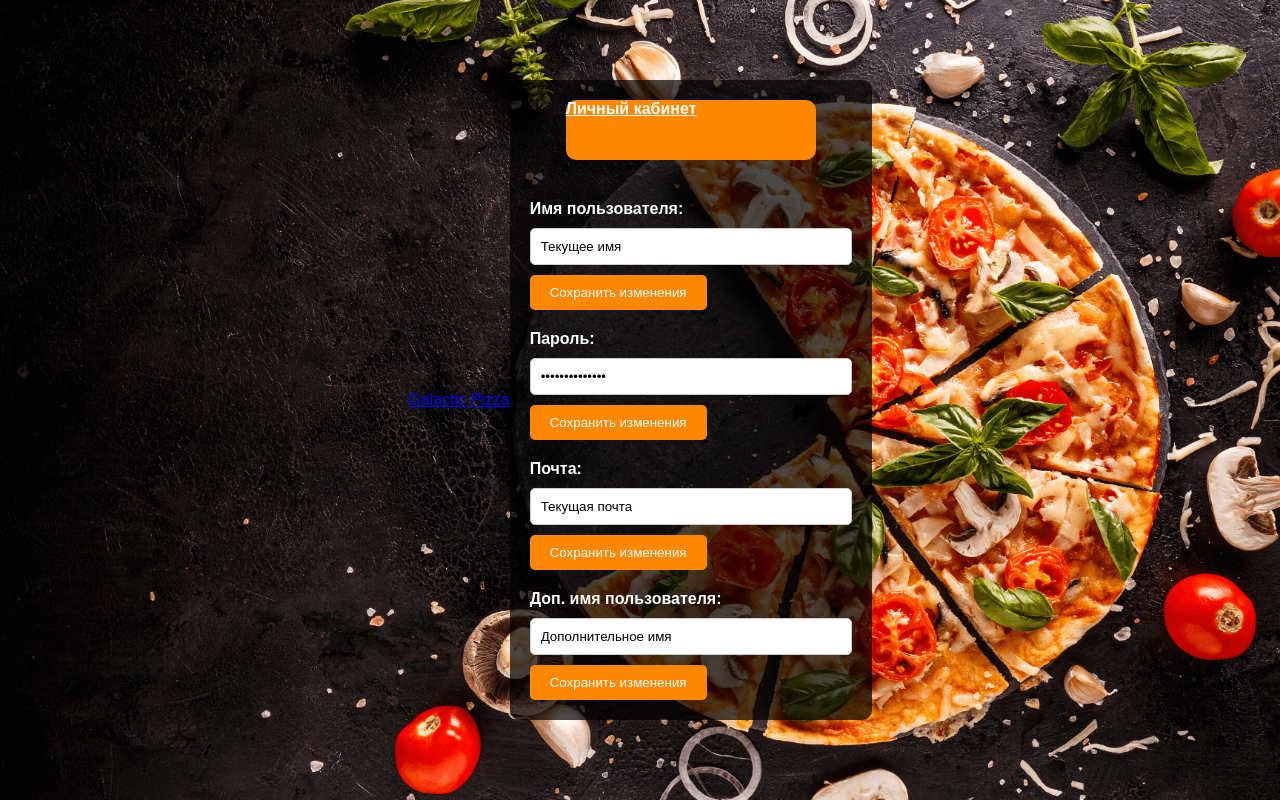
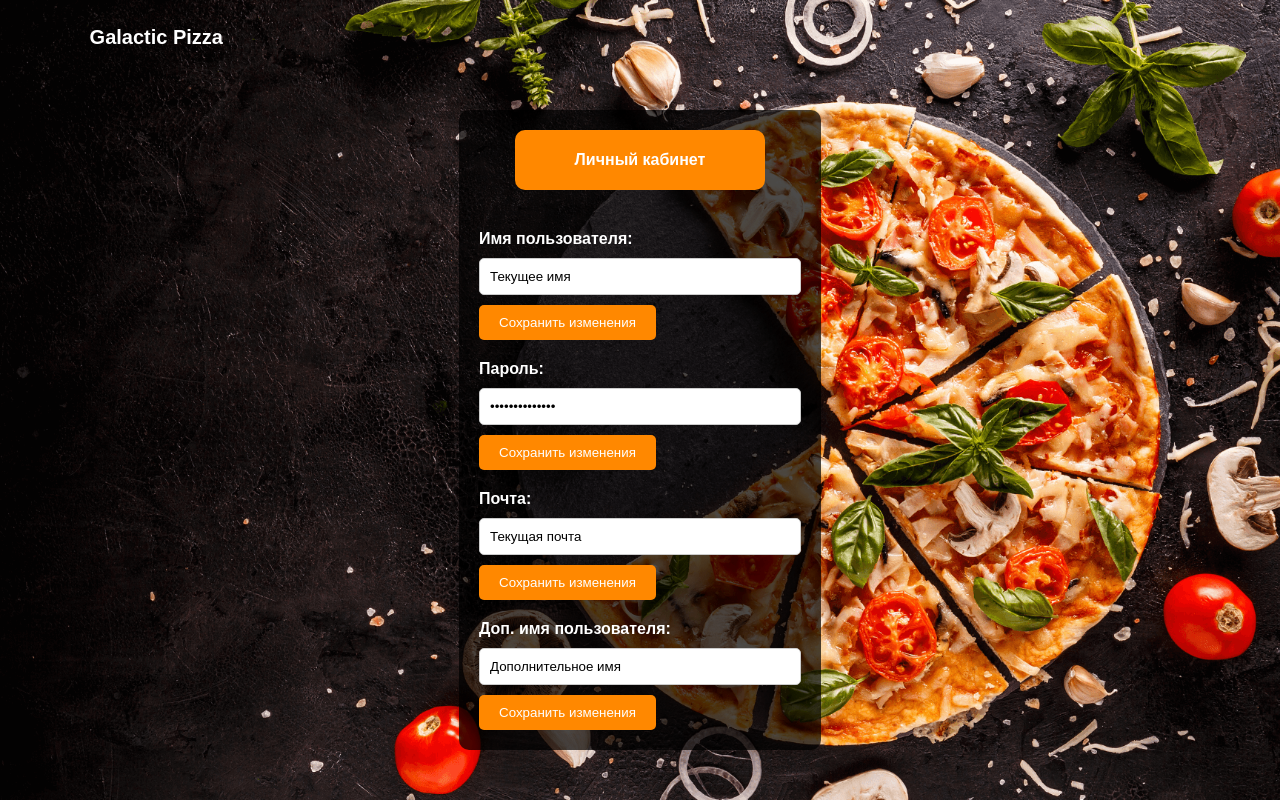
Before and after one commit to LernerF/ITproject, a Django app: page /settings/ in a window 1280 px wide. Run offline with Django 5.2, Linux system fonts and the light colour scheme.

Commit message:
Update settings.css

```diff
--- a/global/website/main/static/main/css/settings.css
+++ b/global/website/main/static/main/css/settings.css
@@ -3,11 +3,36 @@ body {
     justify-content: center;
     align-items: center;
     height: 100vh;
-    background: url('../img/background.png') no-repeat;
+    background-image: url('../img/background.png'); /* Замените 'your-image-url.jpg' на URL вашего изображения */
     background-size: cover;
+    background-repeat: no-repeat;
+    background-attachment: fixed;
     margin: 0;
     font-family: Arial, sans-serif;
     color: white; /* Белый цвет для всех текстов */
+}
+
+header {
+    position: fixed;
+    top: 0;
+    left: 0;
+    right: 0;
+    display: flex;
+    justify-content: space-between;
+    align-items: center;
+    padding: 2% 7%;
+}
+
+header .logo {
+    font-size: 20px;
+    font-weight: 900;
+    color: #fff;
+    transition: .5s;
+    text-decoration: none; /* Убирает подчеркивание ссылки */
+}
+
+header .logo:hover {
+    transform: scale(1.2);
 }
 
 .button-container {
@@ -18,9 +43,13 @@ body {
     background-color: rgba(0, 0, 0, 0.7); /* Матовый цвет контейнера */
     padding: 20px;
     border-radius: 10px;
+    margin-top: 60px; /* Добавлено для учета фиксированного header */
 }
 
 .button {
+    display: flex;
+    justify-content: center;
+    align-items: center;
     width: 250px;
     height: 60px;
     background-color: #ff8800;
@@ -31,6 +60,7 @@ body {
     font-weight: bold;
     cursor: pointer;
     transition: transform 0.3s ease; /* Плавное увеличение */
+    text-decoration: none; /* Убирает подчеркивание ссылки */
 }
 
 .button:hover {
```
